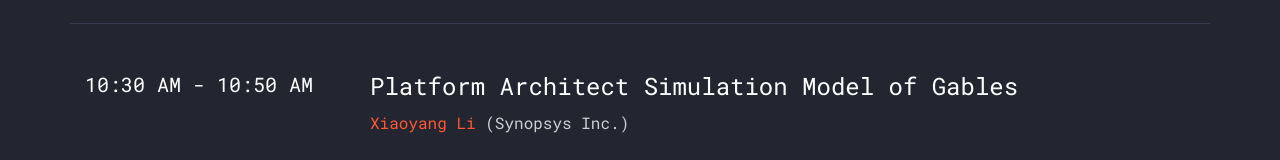
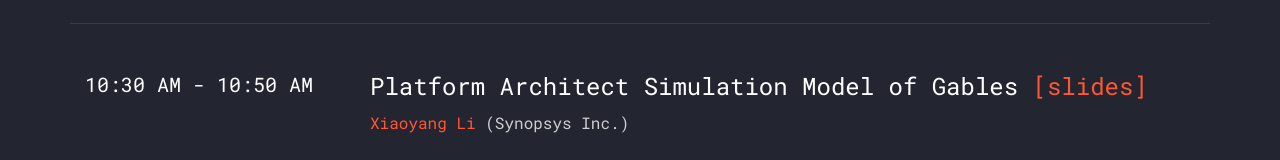
Before and after one commit to Gyiming/socinfra-tutorial, a plain HTML site: page index.html in a window 1280 px wide. Shown: the part 2000-2160 px from the top of the page. Drawn offline with Linux system fonts and the light colour scheme; files whose address does not match are found by name.

Commit message:
update snps link.

```diff
--- a/index.html
+++ b/index.html
@@ -134,7 +134,7 @@
             <div class="row align-items-stretch">
               <div class="col-md-3 text-white mb-3 mb-md-0"><span class="h5">10:30 AM - 10:50 AM</span></div>
               <div class="col-md-9">
-                <h2 class="text-white">Platform Architect Simulation Model of Gables</h2>
+		      <h2 class="text-white">Platform Architect Simulation Model of Gables <a href=https://www.synopsys.com/cgi-bin/proto/pdfdla/pdfr1.cgi?file=asplos-2019-presentation.pdf>[slides]</a></h2>
                 <span><a href="https://www.linkedin.com/in/lixiaoyang/">Xiaoyang Li</a> (Synopsys Inc.)</span>
               </div>
             </div>
```
